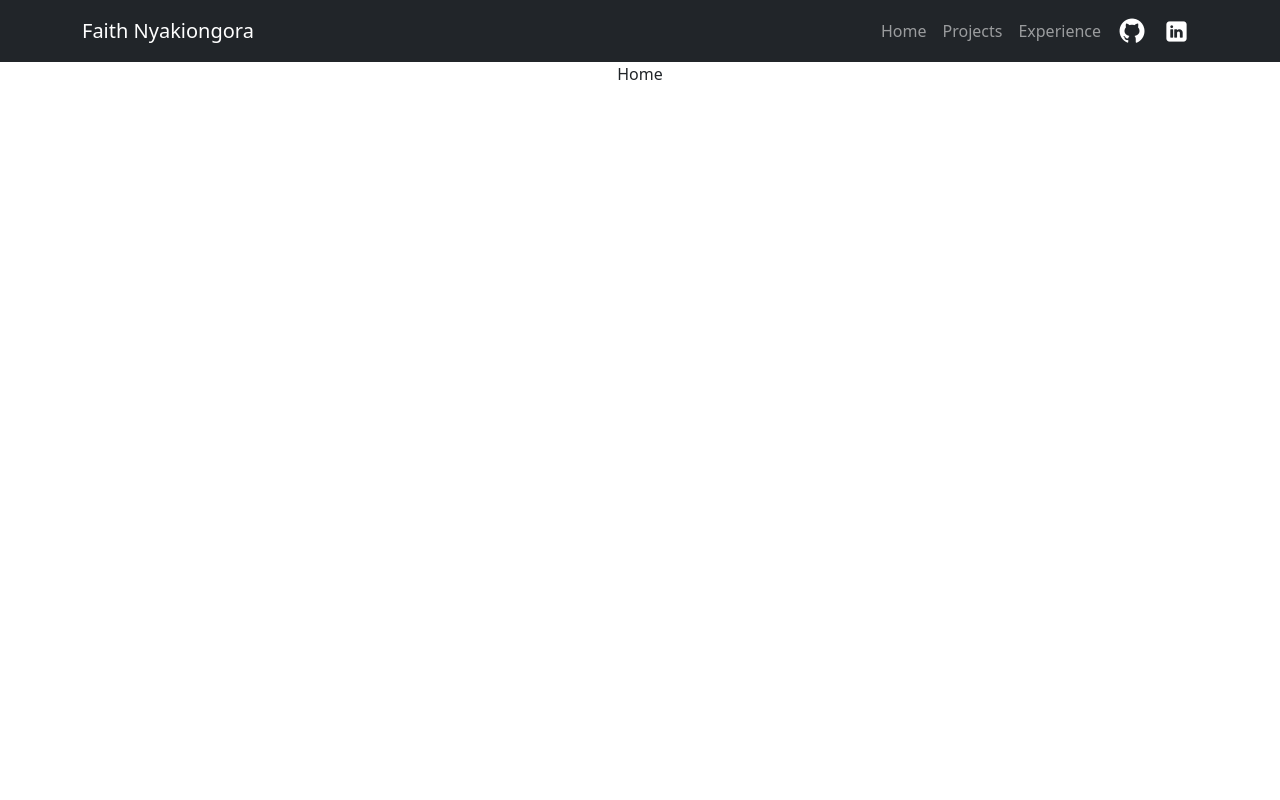
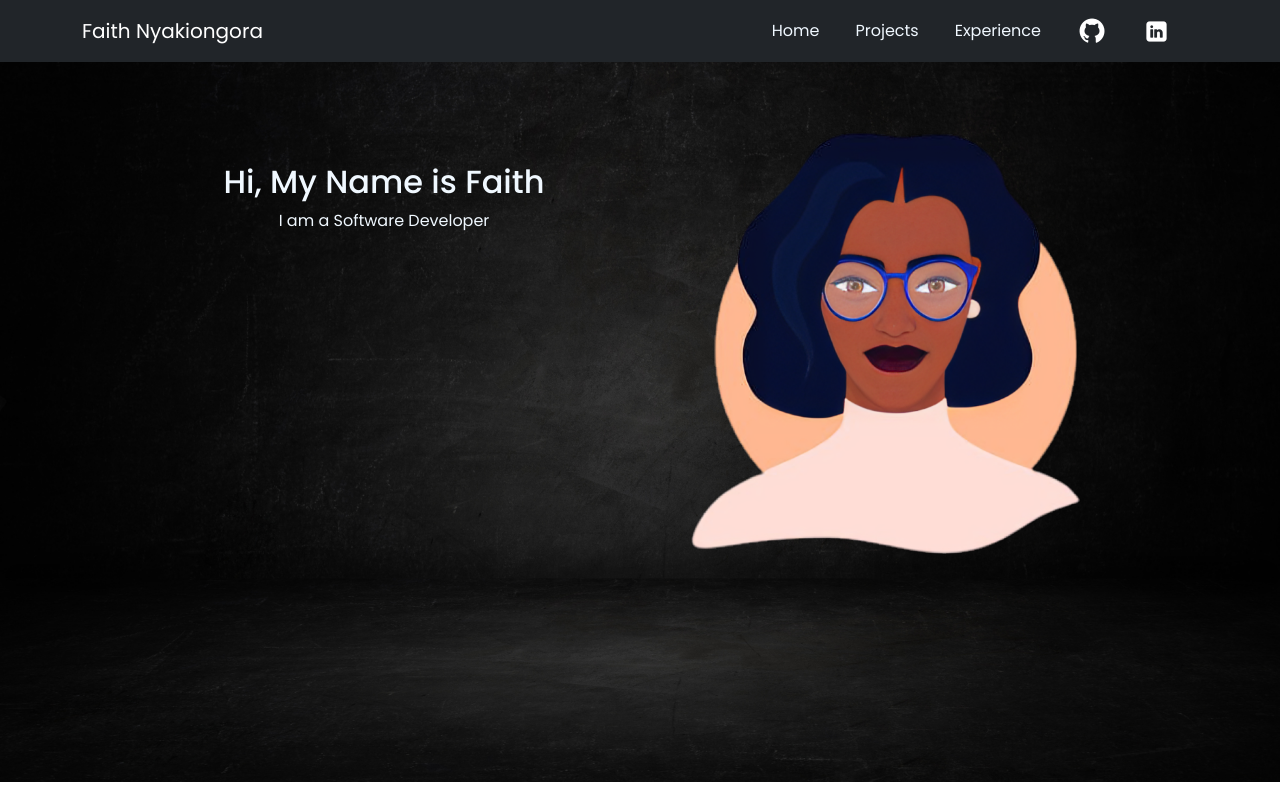
Before and after one commit to Faith-Nyakiongora/Portfolio, a React (Create React App) app: page / in a window 1280 px wide. Built offline with nearby package versions, Linux system fonts and the light colour scheme.

Commit message:
added content in Home page and styles

```diff
--- a/src/components/NavbarComp.js
+++ b/src/components/NavbarComp.js
@@ -4,6 +4,7 @@ import Nav from "react-bootstrap/Nav";
 import Navbar from "react-bootstrap/Navbar";
 import github_icon from "../Assets/githubicon.png";
 import linkedin_icon from "../Assets/linkedin.png";
+import "../styles/Navbar.css";
 
 function NavbarComp() {
   return (
--- a/src/pages/Home.js
+++ b/src/pages/Home.js
@@ -1,7 +1,23 @@
 import React from "react";
+import cover_backg from "../Assets/canvabackg.png";
+import girl_ill from "../Assets/girlillustration.png";
+import "../styles/Home.css";
 
 function Home() {
-  return <div>Home</div>;
+  return (
+    <div className="Home">
+      <img src={girl_ill} alt="girl illustration" className="girl-image" />
+      {/* <image src={girl_img} alt="girl illustration" /> */}
+      <img src={cover_backg} alt="background " className="canvas-background" />
+      <div className="about">
+        <h2>Hi, My Name is Faith</h2>
+        <div className="prompt">
+          <p>I am a Software Developer</p>
+        </div>
+      </div>
+      <div className="skills"></div>
+    </div>
+  );
 }
 
 export default Home;
--- /dev/null
+++ b/src/styles/Home.css
@@ -0,0 +1,47 @@
+@import url("https://fonts.googleapis.com/css2?family=Poppins:wght@400;500;700&display=swap");
+
+.Home {
+  position: relative;
+  font-family: "Poppins", sans-serif;
+}
+
+.canvas-background {
+  width: 100%;
+}
+
+.girl-image {
+  position: absolute;
+  top: 40%;
+  left: 70%;
+  transform: translate(-50%, -50%);
+  width: 40%; /* Increase size */
+  height: auto; /* Maintain aspect ratio */
+  z-index: 1; /* Ensure girl image is on top */
+}
+
+.about {
+  position: absolute;
+  top: 20%;
+  left: 30%; /* Align to the left */
+  transform: translate(-50%, -50%);
+  z-index: 1; /* Ensure about section is on top */
+  color: aliceblue;
+}
+
+/* .overlay-image {
+  position: absolute;
+  top: 50%;
+  left: 50%;
+  transform: translate(-50%, -50%);
+  animation: bounce 1s infinite alternate; /* Apply the bounce animation */
+/* opacity: 0;
+} */
+
+/* @keyframes bounce {
+  0% {
+    transform: translate(-50%, -50%) translateY(0); /* Start position */
+/* }
+  /* 100% {
+    transform: translate(-50%, -50%) translateY(-20px); /* End position */
+/* } */
+/* } */
--- /dev/null
+++ b/src/styles/Navbar.css
@@ -0,0 +1,17 @@
+/* navbar.css */
+
+@import url("https://fonts.googleapis.com/css2?family=Poppins:wght@400;500;700&display=swap");
+
+.navbar-brand {
+  font-family: "Poppins", sans-serif;
+  font-weight: 400;
+  color: rgb(155, 155, 155);
+  font-size: x-large;
+}
+
+.navbar-nav .nav-link {
+  font-family: "Poppins", sans-serif;
+  font-weight: 400;
+  color: aliceblue;
+  margin-right: 20px;
+}
```
Also changed, not shown: src/Assets/canvabackg.png (added), src/Assets/girlillustration.png (added).
